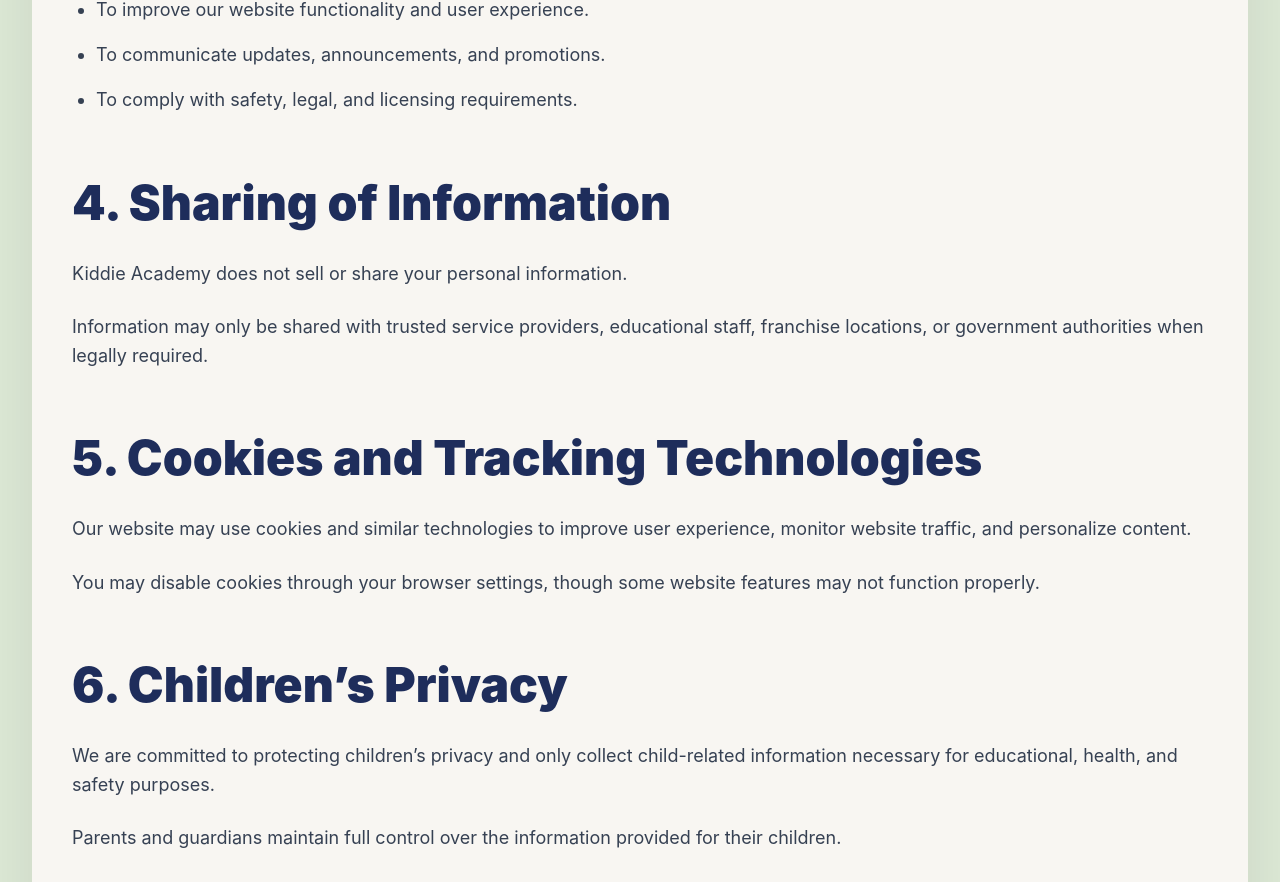
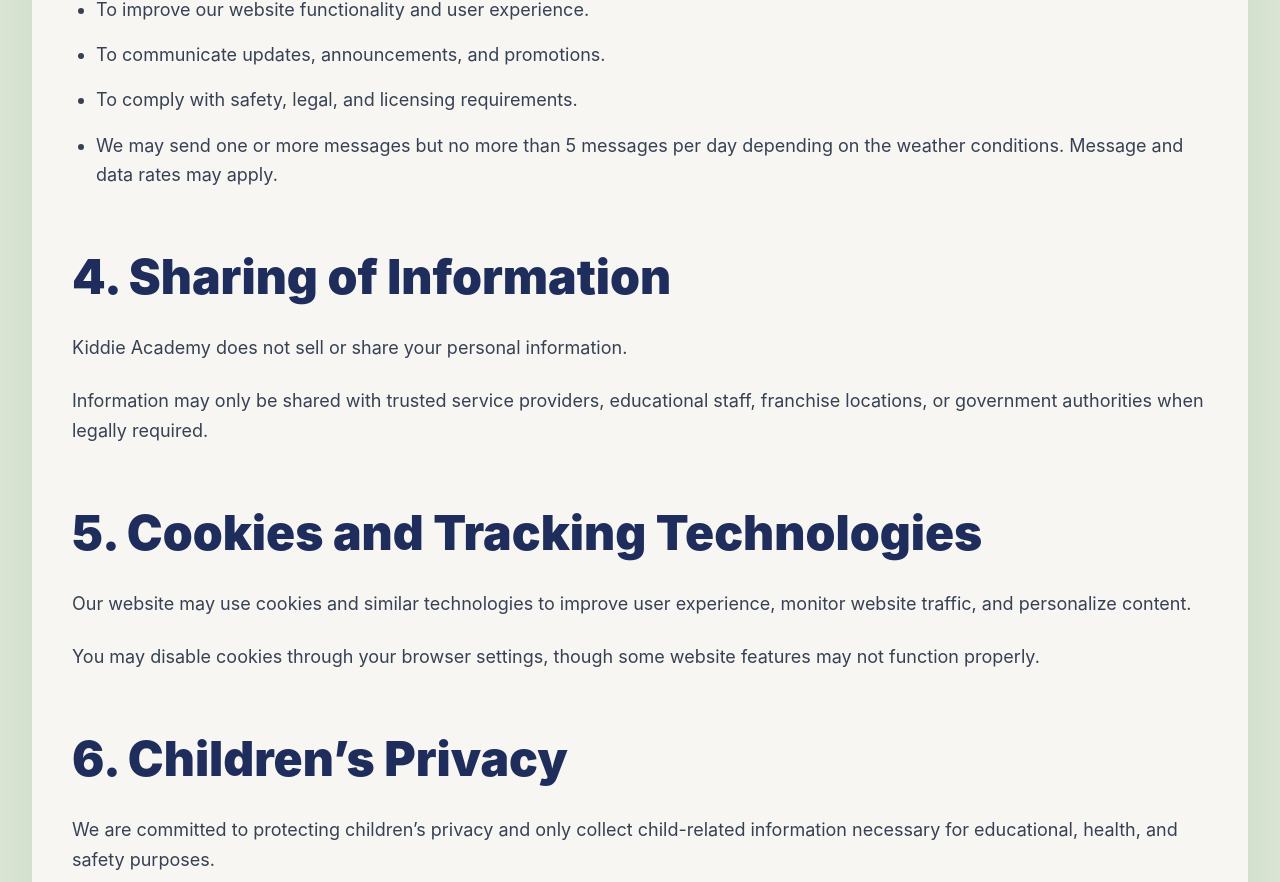
Before and after one commit to puneetparasharus/Kiddie, a React (Vite) app: page /privacy-policy in a window 1280 px wide. Shown: the part 1379-2261 px from the top of the page. Built offline with nearby package versions, Linux system fonts and the light colour scheme.

Commit message:
Update PrivacyPolicy.jsx

```diff
--- a/src/pages/PrivacyPolicy.jsx
+++ b/src/pages/PrivacyPolicy.jsx
@@ -137,6 +137,12 @@ const PrivacyPolicy = () => {
                   To comply with safety, legal, and licensing
                   requirements.
                 </li>
+
+                <li>
+                 We may send one or more messages but no more than 5 messages per day depending on the weather conditions.
+                  Message and data rates may apply.
+                </li>
+
               </ul>
             </div>
           </div>
```
